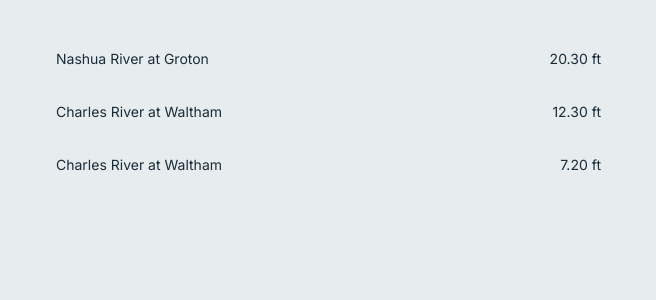
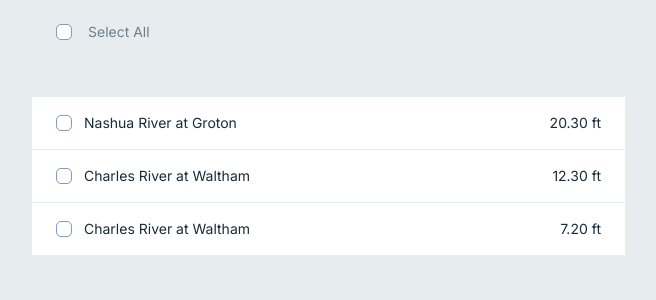
Before and after one commit to JumboCode/massachusetts-river-alliance, a Next.js app: page /admin in a window 1280 px wide. Shown: the top 300 px of the page, without its empty margins (172-828 px from the left). Built offline with nearby package versions, Linux system fonts and the light colour scheme.

Commit message:
added bulk action bar and reading card checkboxes

```diff
--- /dev/null
+++ b/src/app/admin/_components/bulk-action-bar.tsx
@@ -0,0 +1,55 @@
+/***************************************************************
+ *
+ *        src/app/admin/_components/reading-card.tsx
+ *
+ *         Author: Grant, Will
+ *           Date: 11/15/2026
+ *
+ *        Summary: Component for the bulk action bar that
+ *                 features X, approve, and reject buttons
+ *
+ **************************************************************/
+"use client";
+import { Button } from "@/components/ui/button";
+import { X } from "lucide-react";
+
+export function ActionBar({
+    count,
+    onApprove,
+    onReject,
+    onClear,
+}: {
+    count: number;
+    onApprove: () => void;
+    onReject: () => void;
+    onClear: () => void;
+}) {
+    return (
+        <div className="mx-1 mb-1 flex shrink-0 items-center gap-3 rounded-md bg-accent px-3 py-2">
+            <Button
+                onClick={onClear}
+                aria-label="Clear selection"
+                className="size-7 rounded-full bg-card/60 text-muted-foreground hover:bg-card hover:text-foreground"
+            >
+                <X className="size-4" />
+            </Button>
+
+            <p className="text-body text-foreground">{count} selected</p>
+
+            <Button
+                onClick={onApprove}
+                className="h-8 w-28 bg-success font-semibold tracking-wider text-background"
+            >
+                Approve
+            </Button>
+
+            <Button
+                onClick={onReject}
+                variant="destructive"
+                className="h-8 w-28 bg-destructive font-semibold tracking-wider text-background"
+            >
+                Reject
+            </Button>
+        </div>
+    );
+}
--- a/src/app/admin/_components/reading-card.tsx
+++ b/src/app/admin/_components/reading-card.tsx
@@ -2,7 +2,7 @@
  *
  *        src/app/admin/_components/reading-card.tsx
  *
- *         Author: Zander, Aray
+ *         Author: Zander, Aray, Will, Grant
  *           Date: 11/10/2026
  *
  *        Summary: One reading in the review list, with its details
@@ -10,11 +10,14 @@
  *
  **************************************************************/
 
+import { Checkbox } from "@/components/ui/checkbox";
 import type { Reading, Status } from "@/lib/arcgis/schemas";
 import { SITES } from "@/lib/sites";
 
 export function ReadingCard({
     reading,
+    checked,
+    onCheckedChange,
 }: {
     reading: Reading;
     expanded: boolean;
@@ -25,8 +28,16 @@ export function ReadingCard({
 }) {
     const siteName =
         SITES.find((s) => s.id === reading.siteId)?.name ?? reading.siteId;
+
     return (
-        <div className="flex items-center gap-3 border-b border-border px-6 py-4">
+        <div
+            className={`flex items-center gap-3 px-6 py-4 transition-colors ${checked ? "my-0.5 rounded-md bg-accent" : "border-b border-border bg-card hover:bg-muted/50"}`}
+        >
+            {" "}
+            <Checkbox
+                checked={checked}
+                onCheckedChange={onCheckedChange}
+            ></Checkbox>
             <span className="text-body text-foreground">{siteName}</span>
             <span className="ml-auto text-body text-foreground">
                 {reading.gageHeightFt.toFixed(2)} ft
--- a/src/app/admin/_components/review-page.tsx
+++ b/src/app/admin/_components/review-page.tsx
@@ -2,7 +2,7 @@
  *
  *        src/app/admin/_components/review-page.tsx
  *
- *         Author: Zander, Aray
+ *         Author: Zander, Aray, Will, Grant
  *           Date: 11/10/2026
  *
  *        Summary: Review page layout and state: status tab, filters,
@@ -19,6 +19,8 @@
 import { useState } from "react";
 import type { Reading, Status } from "@/lib/arcgis/schemas";
 import { ReadingCard } from "./reading-card";
+import { Checkbox } from "@/components/ui/checkbox";
+import { ActionBar } from "./bulk-action-bar";
 
 export type Filters = {
     siteId: string;
@@ -55,10 +57,12 @@ export function ReviewPage({
     // a useEffect.
     function changeTab(next: Status | "all") {
         setStatus(next);
+        setSelectedIds(new Set());
     }
 
     function changeFilters(next: Filters) {
         setFilters(next);
+        setSelectedIds(new Set());
     }
 
     const visible = readings.filter(
@@ -72,6 +76,36 @@ export function ReviewPage({
 
             <section className="flex w-148.5 shrink-0 flex-col border-r border-border">
                 {/* Select all and filters */}
+                <div className="flex h-16 shrink-0 items-center gap-4 border-b border-border pr-2 pl-6">
+                    <Checkbox
+                        checked={
+                            visible.length > 0 &&
+                            visible.every((r) => selectedIds.has(r.id))
+                                ? true
+                                : visible.some((r) => selectedIds.has(r.id))
+                                  ? "indeterminate"
+                                  : false
+                        }
+                        onCheckedChange={(checked) => {
+                            setSelectedIds((prevIds) => {
+                                const newIds = new Set(prevIds);
+
+                                visible.forEach((r) => {
+                                    if (checked) {
+                                        newIds.add(r.id);
+                                    } else {
+                                        newIds.delete(r.id);
+                                    }
+                                });
+
+                                return newIds;
+                            });
+                        }}
+                    />
+                    <p className="text-body text-muted-foreground">
+                        Select All
+                    </p>
+                </div>
                 <div className="border-b border-border px-6 py-4"></div>
 
                 <ul className="flex flex-1 flex-col">
@@ -88,7 +122,21 @@ export function ReviewPage({
                                     )
                                 }
                                 checked={selectedIds.has(reading.id)}
-                                onCheckedChange={() => {}}
+                                onCheckedChange={() => {
+                                    if (selectedIds.has(reading.id)) {
+                                        setSelectedIds((prevIds) => {
+                                            const newIds = new Set(prevIds);
+                                            newIds.delete(reading.id);
+                                            return newIds;
+                                        });
+                                    } else {
+                                        setSelectedIds((prevIds) => {
+                                            const newIds = new Set(prevIds);
+                                            newIds.add(reading.id);
+                                            return newIds;
+                                        });
+                                    }
+                                }}
                                 onStatusChange={(next) =>
                                     updateStatus([reading.id], next)
                                 }
@@ -98,6 +146,20 @@ export function ReviewPage({
                 </ul>
 
                 {/* Bulk action bar */}
+                {selectedIds.size > 0 && (
+                    <ActionBar
+                        count={selectedIds.size}
+                        onClear={() => setSelectedIds(new Set())}
+                        onApprove={() => {
+                            updateStatus([...selectedIds], "approved");
+                            setSelectedIds(new Set());
+                        }}
+                        onReject={() => {
+                            updateStatus([...selectedIds], "rejected");
+                            setSelectedIds(new Set());
+                        }}
+                    ></ActionBar>
+                )}
             </section>
 
             {/* Map */}
--- a/src/components/ui/checkbox.tsx
+++ b/src/components/ui/checkbox.tsx
@@ -12,17 +12,19 @@
 "use client";
 
 import * as React from "react";
-import { CheckIcon } from "lucide-react";
+import { CheckIcon, MinusIcon } from "lucide-react";
 import { cn } from "@/lib/utils";
 import { Checkbox as CheckboxPrimitive } from "radix-ui";
 
 function Checkbox({
     className,
+    checked,
     ...props
 }: React.ComponentProps<typeof CheckboxPrimitive.Root>) {
     return (
         <CheckboxPrimitive.Root
             data-slot="checkbox"
+            checked={checked}
             className={cn(
                 "peer flex size-4 shrink-0 items-center justify-center rounded-button border border-input bg-card text-card transition-colors outline-none focus-visible:border-ring focus-visible:ring-3 focus-visible:ring-ring/30 disabled:cursor-not-allowed disabled:opacity-50 data-[state=checked]:border-foreground data-[state=checked]:bg-foreground",
                 className,
@@ -30,7 +32,11 @@ function Checkbox({
             {...props}
         >
             <CheckboxPrimitive.Indicator className="grid place-content-center">
-                <CheckIcon className="size-3 stroke-3" />
+                {checked === "indeterminate" ? (
+                    <MinusIcon className="size-3 stroke-3 text-foreground" />
+                ) : (
+                    <CheckIcon className="size-3 stroke-3" />
+                )}
             </CheckboxPrimitive.Indicator>
         </CheckboxPrimitive.Root>
     );
```
